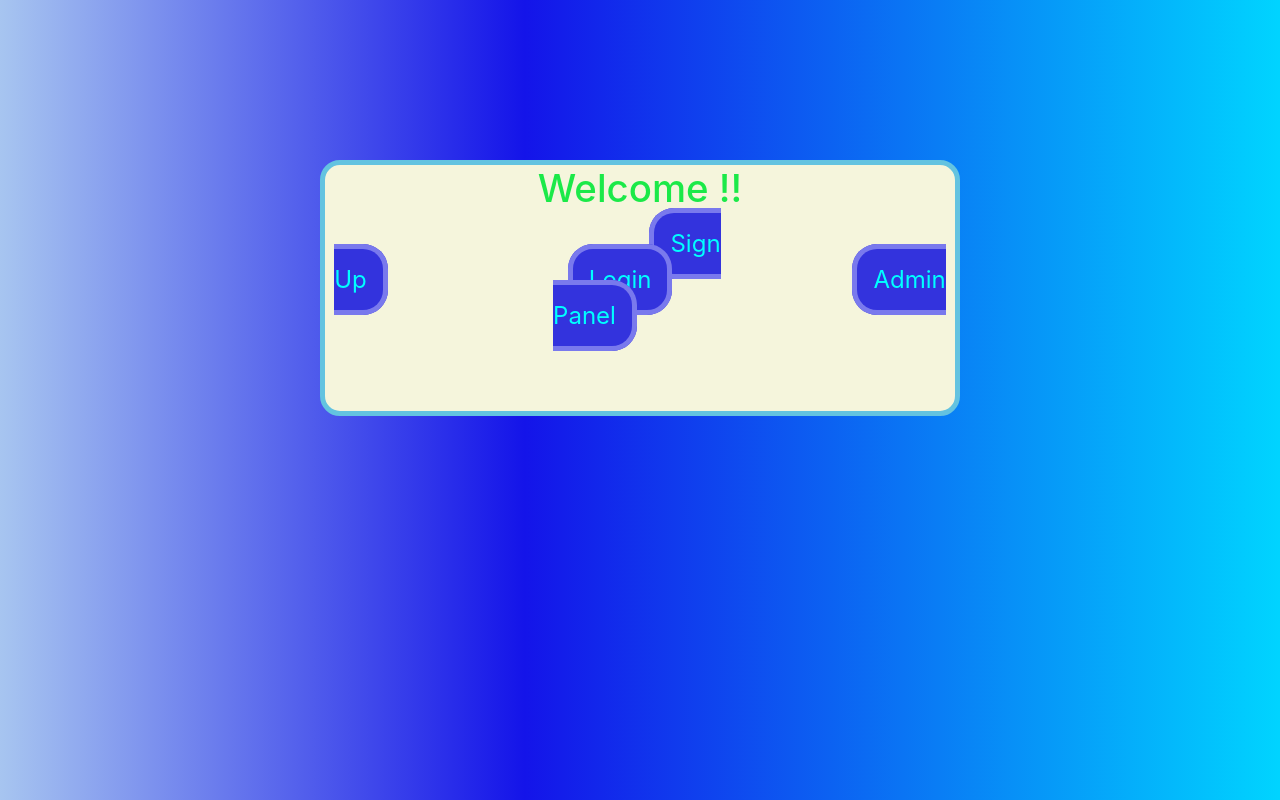
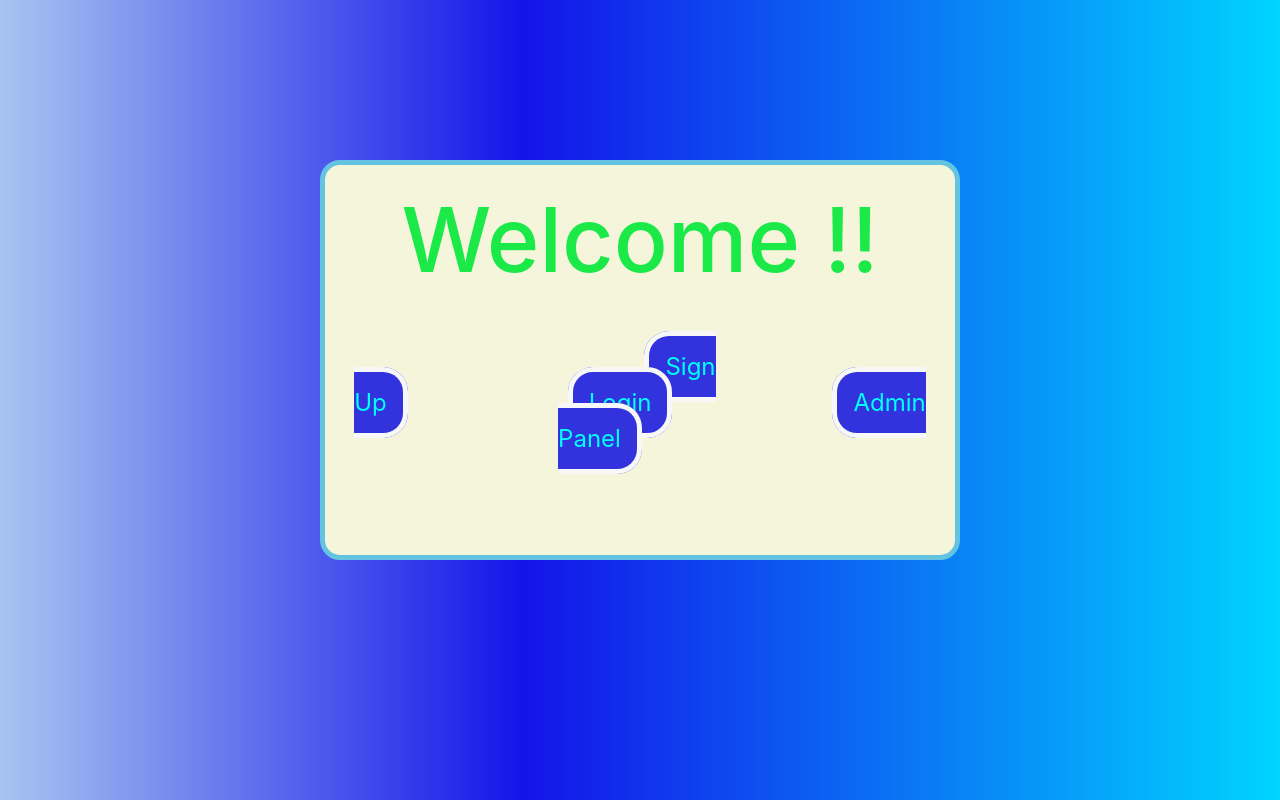
Before and after one commit to ydv-ankit/Authentication, a React (Create React App) app in the folder client/: page / in a window 1280 px wide. Built offline with nearby package versions, Linux system fonts and the light colour scheme.

Commit message:
working fine

```diff
--- a/client/src/App.css
+++ b/client/src/App.css
@@ -10,10 +10,12 @@ body {
     justify-content: center;
     width: 50%;
     margin: auto;
+    padding: 10px;
     margin-top: 20vh;
     border: 5px solid rgb(99, 195, 224);
     border-radius: 20px;
     background-color: beige;
+    min-height: 50vh;
 }
 
 h1 {
@@ -23,9 +25,9 @@ h1 {
 
 .link{
     text-decoration: none;
-    margin: 90px;
+    margin: 80px;
     margin-bottom: 4rem;
-    border: 5px solid rgb(121, 121, 237);
+    border: 5px solid rgb(247, 247, 247);
     padding: 1rem;
     font-size: 1.5rem;
     border-radius: 25px;
@@ -36,6 +38,7 @@ h1 {
 
 .btn{
     margin-bottom: 70px;
+    margin-top: 40px;
 }
 
 .link:hover {
--- a/client/src/components/Adminpanel.jsx
+++ b/client/src/components/Adminpanel.jsx
@@ -7,14 +7,14 @@ export const Adminpanel = () => {
     const [msg, setMsg] = useState('');
 
     if (data.length !== 0 || msg.length !== 0) {
-        if (data.length !== 0) {
+        if (data.length === 0) {
             return (
                 <div className="container">
                     <h2>{msg}</h2>
                     <h5>No data</h5>
                     <Link to="/" className='link'>Logout</Link>
                 </div>
-            )
+            );
         }
         else {
             return (
@@ -38,7 +38,7 @@ export const Adminpanel = () => {
                     </div>
                     <Link to="/" className='link'>Logout</Link>
                 </div>
-            )
+            );
         }
     } else {
         return (
--- a/client/src/components/Home.jsx
+++ b/client/src/components/Home.jsx
@@ -5,7 +5,7 @@ import { Link } from 'react-router-dom'
 export const Home = () => {
   return (
     <div className="container">
-      <h2>Welcome !!</h2>
+      <h1>Welcome !!</h1>
       <div className="btn">
         <Link to="/signup" className='link'>Sign Up</Link>
         <Link to="/login" className='link'>Login</Link>
```
Also changed, not shown: 2 other files (tests, documents, lock files or other folders).
